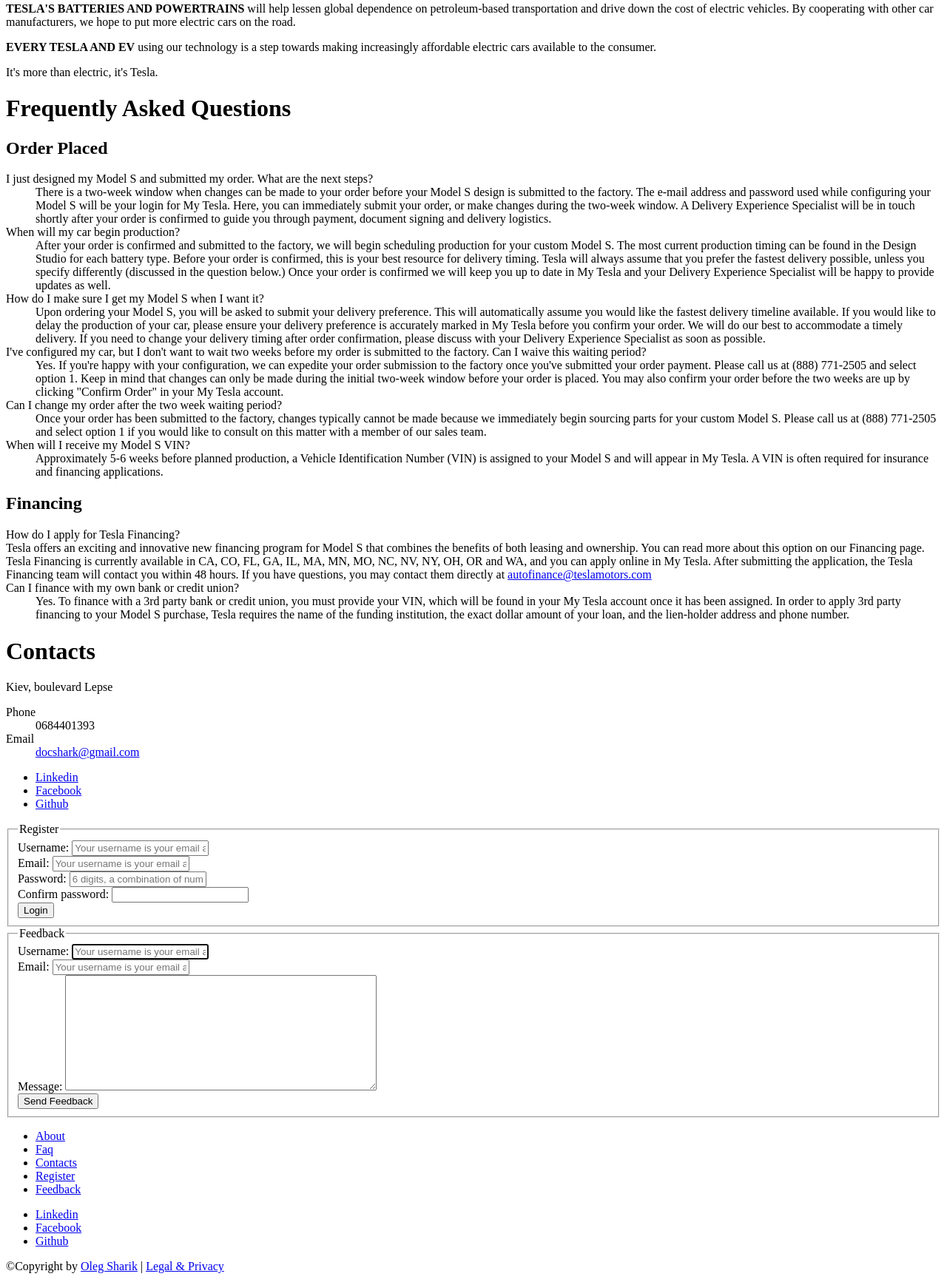
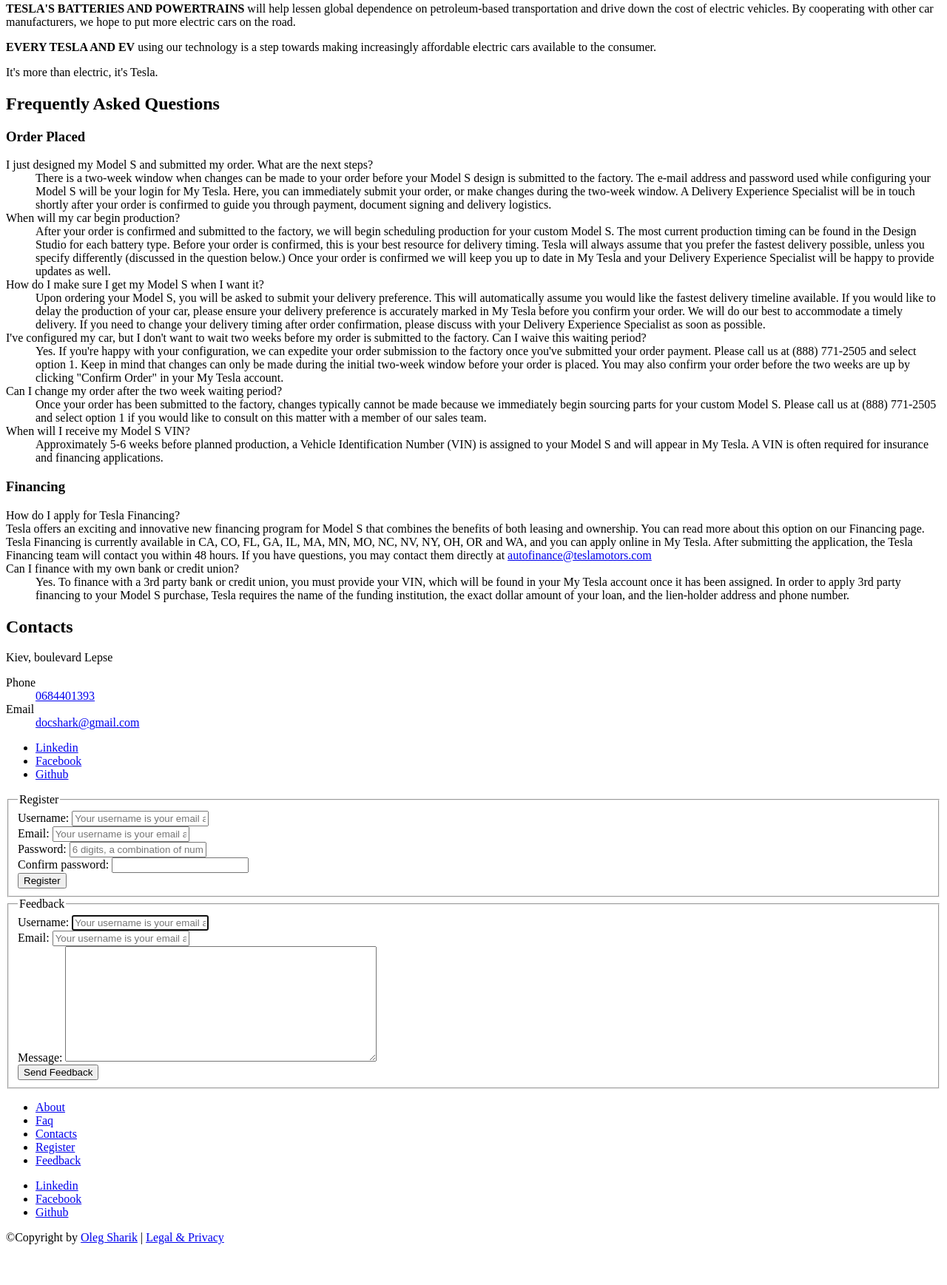
Before and after one commit to OlegSharyk/kottans-homework, a plain HTML site: page hw02/index.html in a window 1280 px wide. Shown: the part 778-2515 px from the top of the page at 74% size. After the commit the page ends 2476 px from the top, so only its background shows below. Drawn offline with Linux system fonts and the light colour scheme.

Commit message:
Fixed feedback / hw02

```diff
--- a/hw02/index.html
+++ b/hw02/index.html
@@ -12,7 +12,6 @@
 	</head>
 	<body>
 		<header>
-            <div class="case">
 			<h1><a href="#">Logotype</a></h1>
 			<nav>
 				<ul>
@@ -23,12 +22,9 @@
 					<li><a href="#feedback">Feedback</a></li>
 				</ul>
 			</nav>
-            </div>
 		</header>
-        <div class="content">
-            <div id="about" class="section">
-                <div class="case">
 		<main>
+			<section id="about">
 				<article>
 					<h2>About Tesla</h2>
 					<p><strong>TESLA MOTORS</strong> was founded in 2003 by a group of Silicon Valley engineers who set out to prove that electric vehicles could be awesome.</p>
@@ -44,13 +40,11 @@
 					<p><strong>EVERY TESLA AND EV</strong> using our technology is a step towards making increasingly affordable electric cars available to the consumer.</p>
 					<p>It's more than electric, it's Tesla.</p>
 				</article>
-											</main>
-                </div>
-            </div>
+			</section>
 
-            <div id="faq" class="section">
-                <h1>Frequently Asked Questions</h1>
-                <h2>Order Placed</h2>
+			<section id="faq">
+				<h2>Frequently Asked Questions</h2>
+				<h3>Order Placed</h3>
 				<dl>
 					<dt>I just designed my Model S and submitted my order. What are the next steps?</dt>
 					<dd>There is a two-week window when changes can be made to your order before your Model S design is submitted to the factory. The e-mail address and password used while configuring your Model S will be your login for My Tesla. Here, you can immediately submit your order, or make changes during the two-week window. A Delivery Experience Specialist will be in touch shortly after your order is confirmed to guide you through payment, document signing and delivery logistics.</dd>
@@ -65,22 +59,22 @@
 					<dt>When will I receive my Model S VIN?</dt>
 					<dd>Approximately 5-6 weeks before planned production, a Vehicle Identification Number (VIN) is assigned to your Model S and will appear in My Tesla. A VIN is often required for insurance and financing applications.</dd>
 				</dl>
-                <h2>Financing</h2>
+				<h3>Financing</h3>
 				<dl>
 					<dt>How do I apply for Tesla Financing?</dt>
 					<dt>Tesla offers an exciting and innovative new financing program for Model S that combines the benefits of both leasing and ownership. You can read more about this option on our Financing page. Tesla Financing is currently available in CA, CO, FL, GA, IL, MA, MN, MO, NC, NV, NY, OH, OR and WA, and you can apply online in My Tesla. After submitting the application, the Tesla Financing team will contact you within 48 hours. If you have questions, you may contact them directly at <a href="mailto:&#097;&#117;&#116;&#111;&#102;&#105;&#110;&#097;&#110;&#099;&#101;&#064;&#116;&#101;&#115;&#108;&#097;&#109;&#111;&#116;&#111;&#114;&#115;&#046;&#099;&#111;&#109;">&#097;&#117;&#116;&#111;&#102;&#105;&#110;&#097;&#110;&#099;&#101;&#064;&#116;&#101;&#115;&#108;&#097;&#109;&#111;&#116;&#111;&#114;&#115;&#046;&#099;&#111;&#109;</a></dt>
 					<dt>Can I finance with my own bank or credit union?</dt>
 					<dd>Yes. To finance with a 3rd party bank or credit union, you must provide your VIN, which will be found in your My Tesla account once it has been assigned. In order to apply 3rd party financing to your Model S purchase, Tesla requires the name of the funding institution, the exact dollar amount of your loan, and the lien-holder address and phone number.</dd>
 				</dl>
-            </div>
+			</section>
 
-            <div id="contacts" class="section">
+			<section id="contacts">
 				<div class="case">
-                    <h1>Contacts</h1>
+					<h2>Contacts</h2>
 					<p>Kiev, boulevard Lepse</p>
 					<dl>
 						<dt>Phone</dt>
-                        <dd>0684401393</dd>
+						<dd><a href="tel:+6494452687">0684401393</a></dd>
 						<dt>Email</dt>
 						<dd><a href="mailto:&#100;&#111;&#099;&#115;&#104;&#097;&#114;&#107;&#064;&#103;&#109;&#097;&#105;&#108;&#046;&#099;&#111;&#109;">&#100;&#111;&#099;&#115;&#104;&#097;&#114;&#107;&#064;&#103;&#109;&#097;&#105;&#108;&#046;&#099;&#111;&#109;</a></dd>
 					</dl>
@@ -91,9 +85,9 @@
 						<li><a href="https://github.com/docshark" target="_blank">Github</a></li>
 					</ul>
 				</div>
-            </div>
+			</section>
 
-            <div id="register" class="section">
+			<section id="register">
 				<form  action="#">
 					<fieldset>
 						<legend>Register</legend>
@@ -114,13 +108,13 @@
 							<input id="repassword" name="password" type="password" placeholder="" required/>
 						</div>
 						<div class="form__row">
-                          <input name="login" type="submit" value="Login">
+							<input name="login" type="submit" value="Register">
 						</div>
 					</fieldset>
 				</form>
-            </div>
+			</section>
 
-            <div id="feedback" class="section">
+			<section id="feedback">
 				<form action="#">
 					<fieldset>
 						<legend>Feedback</legend>
@@ -142,13 +136,9 @@
 						</div>
 					</fieldset>
 				</form>
-            </div>
-
-        </div>
+			</section>
+		</main>
 		<footer>
-            <div class="case">
-                <div class="footer__holder">
-                    <div class="footer_col">
 			<nav>
 				<ul>
 					<li><a href="#about">About</a></li>
@@ -158,17 +148,12 @@
 					<li><a href="#feedback">Feedback</a></li>
 				</ul>
 			</nav>
-                    </div>
-                    <div class="footer_col">
 			<ul>
 				<li><a href="https://www.linkedin.com/profile/view?id=318901847" target="_blank">Linkedin</a></li>
 				<li><a href="https://www.facebook.com/docshark" target="_blank">Facebook</a></li>
 				<li><a href="https://github.com/docshark" target="_blank">Github</a></li>
 			</ul>
-                    </div>
-                </div>
 			<p>&copy;Copyright by <a href="http://sov.in.ua/">Oleg Sharik</a> | <a href="http://www.teslamotors.com/delivery/faq" target="_blank">Legal &amp; Privacy</a></p>
-            </div>
 		</footer>
 	</body>
 </html>
```
Lines whose indentation alone changed are shown as unchanged.
